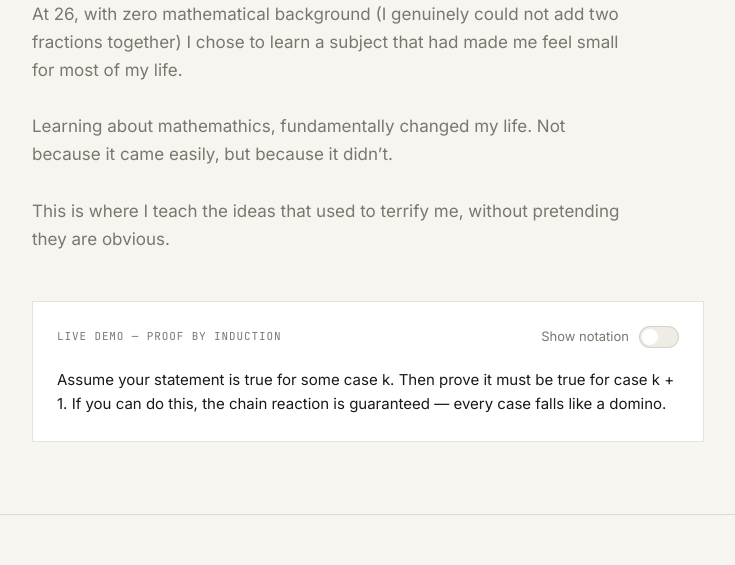
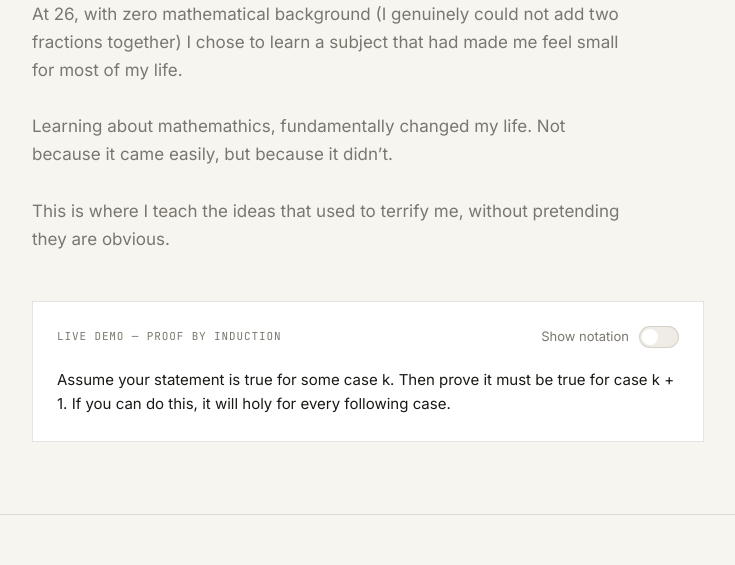
Before and after one commit to sophiaverhoeff/primeevils, an Astro site: page / in a window 1280 px wide. Shown: the part 235-800 px from the top of the page, without its empty margins (272-1007 px from the left). Built offline with nearby package versions, Linux system fonts and the light colour scheme; Astro itself is replaced by a stand-in of ours.

Commit message:
copy change

```diff
--- a/src/pages/index.astro
+++ b/src/pages/index.astro
@@ -64,8 +64,8 @@ import "../styles/global.css";
           </div>
           <p class="demo-plain" id="demo-plain">
             Assume your statement is true for some case k. Then prove it must be
-            true for case k + 1. If you can do this, the chain reaction is
-            guaranteed — every case falls like a domino.
+            true for case k + 1. If you can do this, it will holy for every
+            following case.
           </p>
           <div class="demo-notation" id="demo-notation">
             Assume <span class="accent">P(k)</span> holds for some arbitrary k ≥ 1.<br
```
